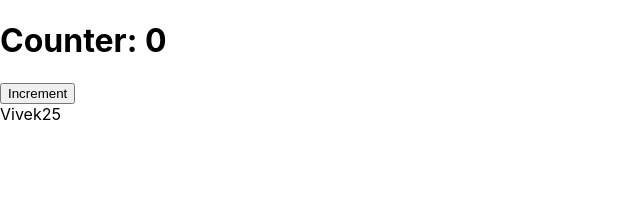
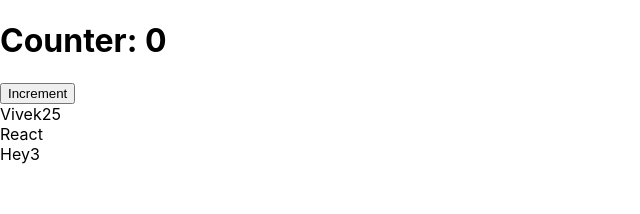
Before and after one commit to vivekkhudaniya/React-Course, a React (Create React App) app: page / in a window 1280 px wide. Shown: the top 214 px of the page, without its empty margins (0-640 px from the left). Built offline with nearby package versions, Linux system fonts and the light colour scheme.

Commit message:
setState

```diff
--- a/src/App.js
+++ b/src/App.js
@@ -4,24 +4,30 @@ import React, { useState } from 'react';
 import Component1 from './components/Component1';
 
 function App() {
-
   const [state, setState] = useState({ counter: 0 });
 
-  const counter = 0;
-
   const increment = () => {
-    setState({counter : 5});
+    setState(prevState => ({ counter: prevState.counter + 1 }));
   }
-
 
   return (
     <div>
       <h1>Counter: {state.counter}</h1>
       <button onClick={increment}>Increment</button>
 
-      <Component1 name = "Vivek" age = {25}/>
+      <Component1 name="Vivek" age={25} />
+
+      <div>
+        React
+        {
+          false
+          ? true ? <div>Hey1</div> : <div>Hey2 </div>
+          : true ? <div>Hey3</div> : <div>Hey4</div>
+        }
+      </div>
     </div>
   );
+
 }
 
 export default App;
```
